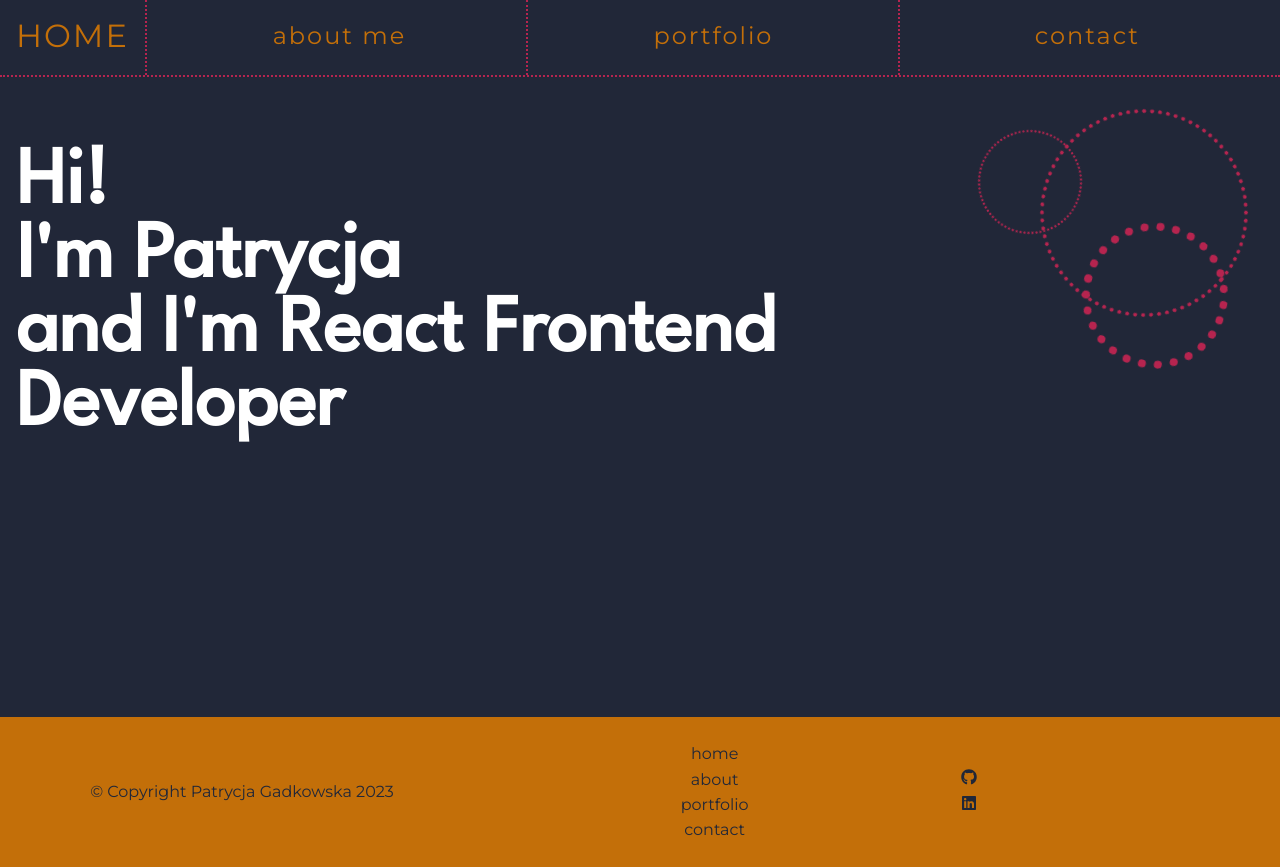
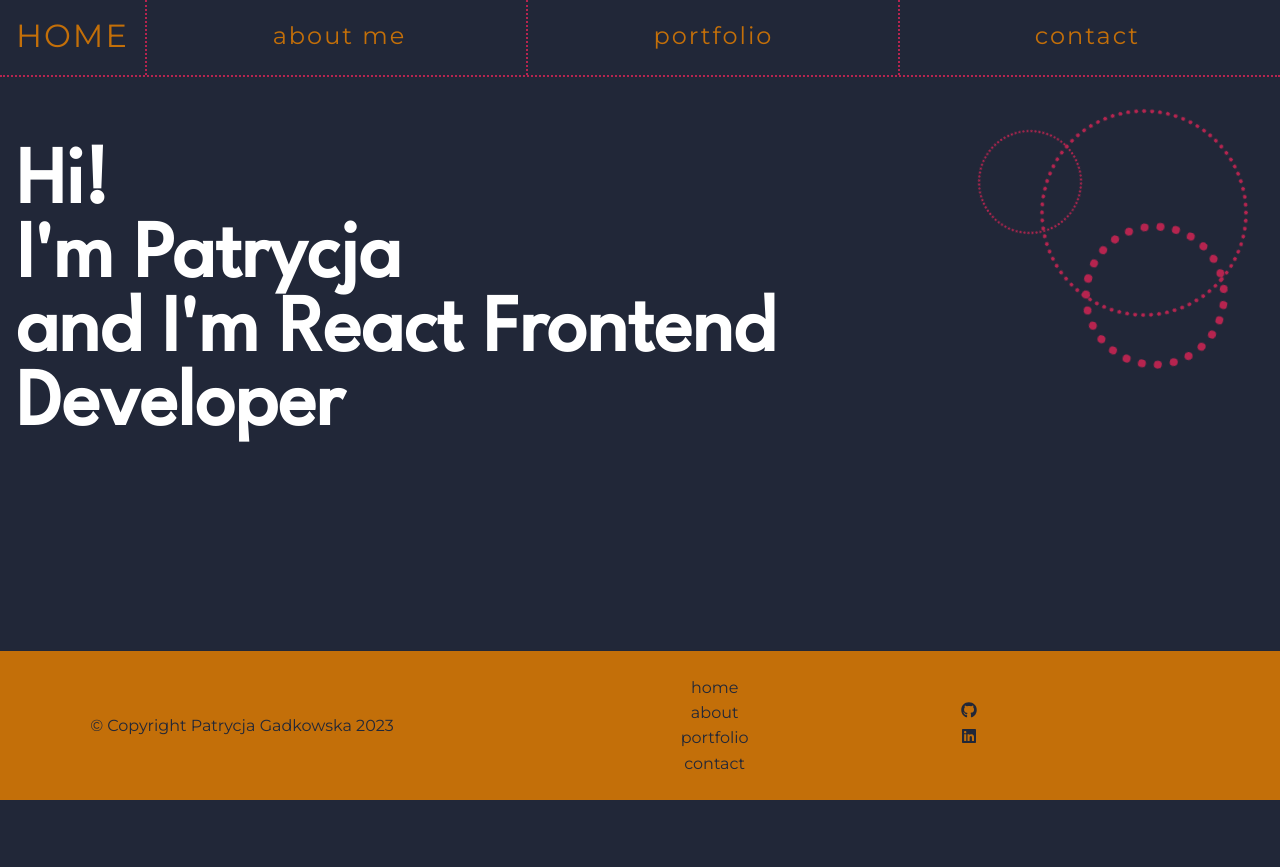
Before and after one commit to patrycjagadkowska/portfolio-page, a React (Create React App) app: page / in a window 1280 px wide. After the commit the page ends 800 px from the top, so only its background shows below. Built offline with nearby package versions, Linux system fonts and the light colour scheme.

Commit message:
fix layout

```diff
--- a/src/components/Main/styles/Main.module.css
+++ b/src/components/Main/styles/Main.module.css
@@ -2,6 +2,5 @@
     padding: 1rem;
     position: relative;
     overflow: hidden;
-    min-height: 80vh;
     flex: 1;
 }
--- a/src/index.css
+++ b/src/index.css
@@ -12,6 +12,10 @@ body {
   background: #212738;
   color: white;
   height: 100%;
+}
+
+#root {
+  height: 100%;
   display: flex;
   flex-direction: column;
 }
```
